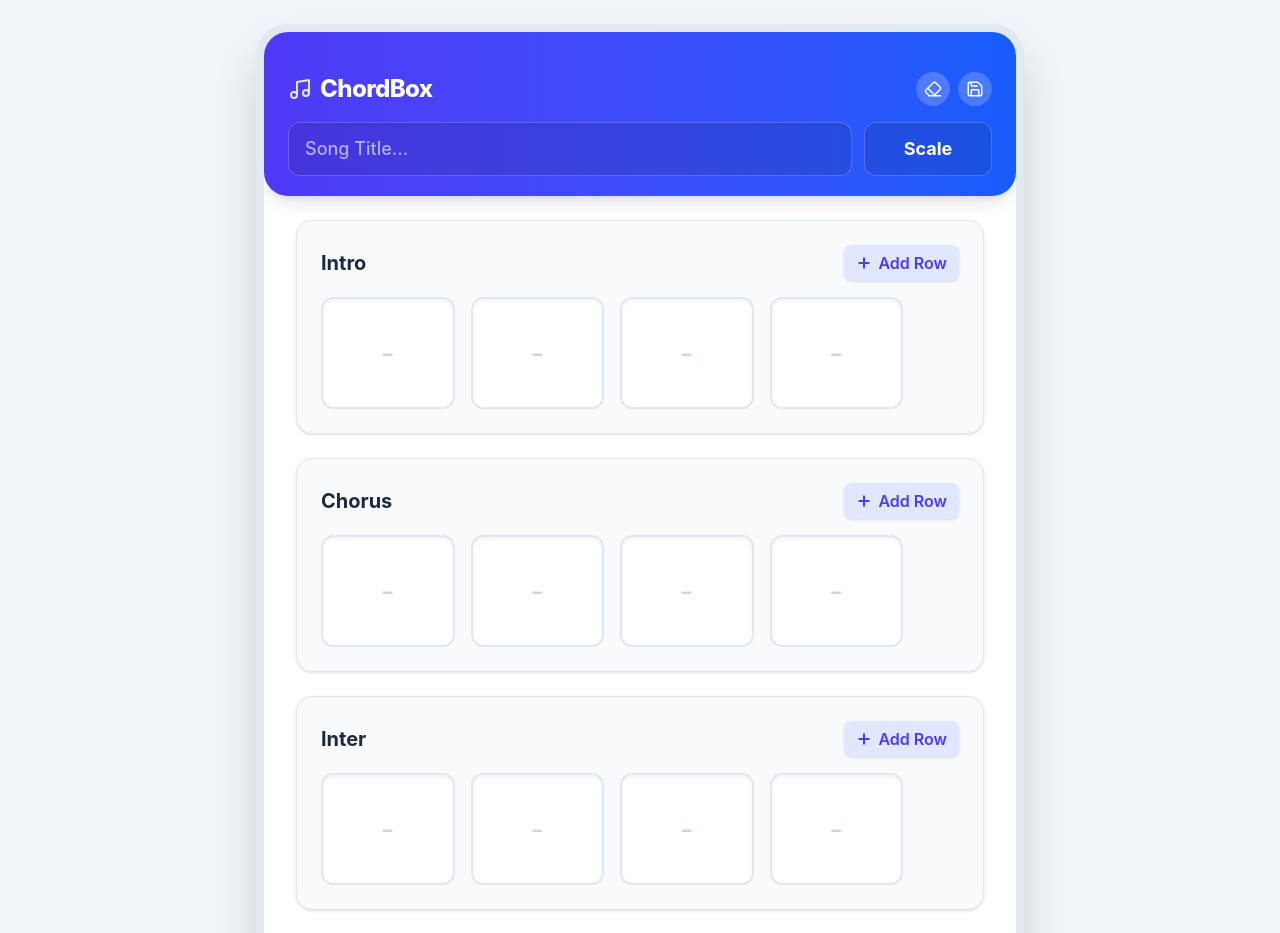
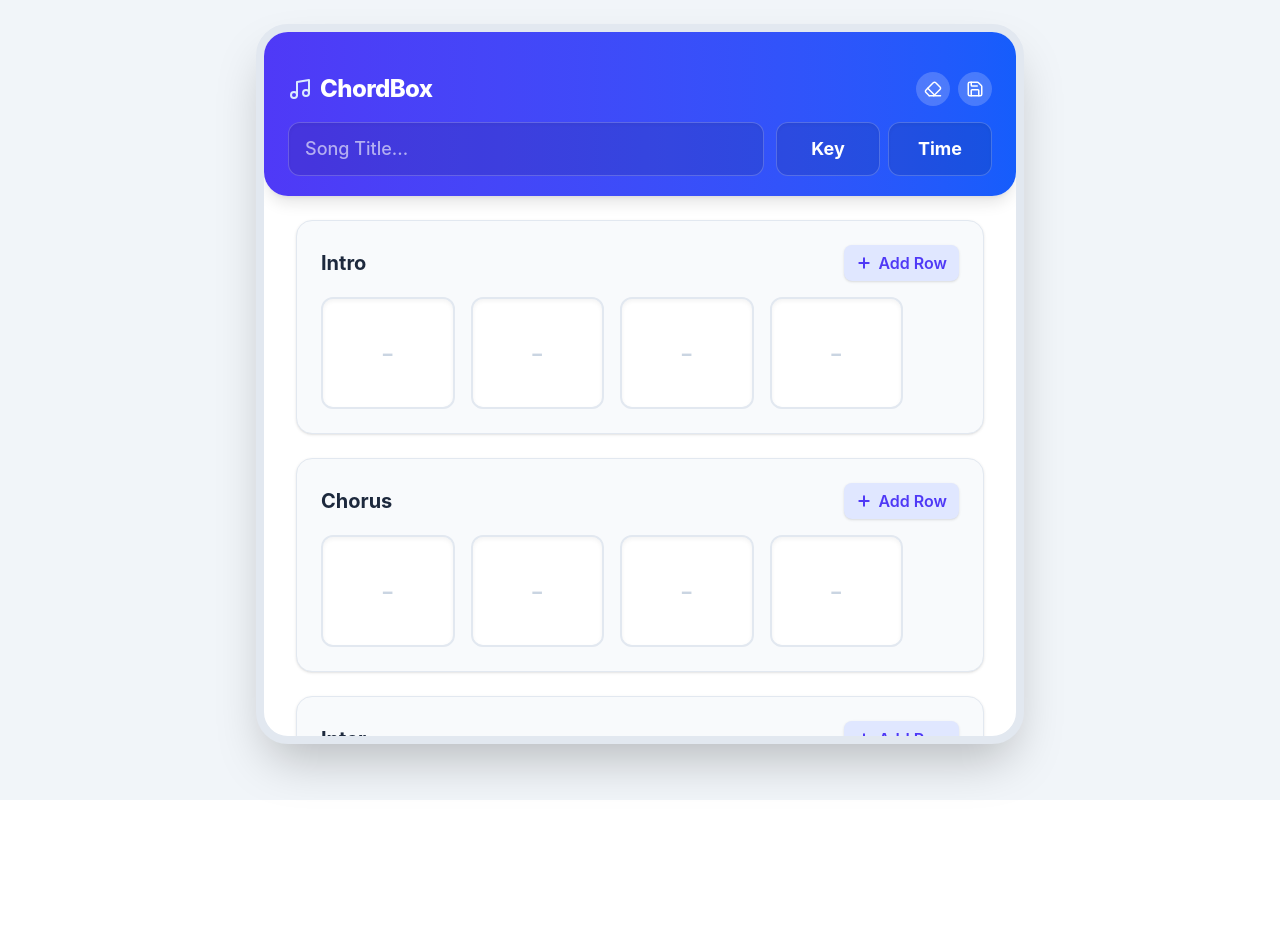
Before and after one commit to NadunML/Chord-Page, a React (Vite) app: page / in a window 1280 px wide. Shown: the top 933 px of the page. Built offline with nearby package versions, Linux system fonts and the light colour scheme.

Commit message:
Fix A4 print layout cutoff, optimize headers, and fix floating bar scroll

```diff
--- a/src/app/App.jsx
+++ b/src/app/App.jsx
@@ -22,7 +22,7 @@ const scaleChords = {
   'G': ['G', 'Am', 'Bm', 'C', 'D', 'Em', 'D7'],
   'Gm': ['Gm', 'Bb', 'Cm', 'Dm', 'Eb', 'F', 'D'],
   'Ab': ['Ab', 'Bbm', 'Cm', 'Db', 'Eb', 'Fm'],
-  'G#m': ['G#m', 'B', 'C#m', 'D#m', 'E', 'F#', 'D#'],
+  'Abm': ['Abm', 'B', 'C#m', 'D#m', 'E', 'F#', 'D#'],
   'A': ['A', 'Bm', 'C#m', 'D', 'E', 'F#m', 'E7'],
   'Am': ['Am', 'C', 'Dm', 'Em', 'F', 'G', 'E'],
   'Bb': ['Bb', 'Cm', 'Dm', 'Eb', 'F', 'Gm', 'F7'],
@@ -33,21 +33,35 @@ const scaleChords = {
 
 const defaultChords = ['C', 'D', 'E', 'F', 'G', 'A', 'B', 'Cm', 'Dm', 'Em', 'Fm', 'Gm', 'Am', 'Bm'];
 
+const emptyCell = () => ({ chord: '', repeatStart: false, repeatEnd: false });
+
 const defaultSections = [
-  { id: '1', name: 'Intro', rows: [['', '', '', '']] },
-  { id: '2', name: 'Chorus', rows: [['', '', '', '']] },
-  { id: '3', name: 'Inter', rows: [['', '', '', '']] },
-  { id: '4', name: 'Verse', rows: [['', '', '', '']] },
+  { id: '1', name: 'Intro', rows: [[emptyCell(), emptyCell(), emptyCell(), emptyCell()]] },
+  { id: '2', name: 'Chorus', rows: [[emptyCell(), emptyCell(), emptyCell(), emptyCell()]] },
+  { id: '3', name: 'Inter', rows: [[emptyCell(), emptyCell(), emptyCell(), emptyCell()]] },
+  { id: '4', name: 'Verse', rows: [[emptyCell(), emptyCell(), emptyCell(), emptyCell()]] },
 ];
 
 export default function App() {
   const [songName, setSongName] = useState(() => localStorage.getItem('chordBox_songName') || '');
   const [songScale, setSongScale] = useState(() => localStorage.getItem('chordBox_songScale') || '');
+  const [timeSignature, setTimeSignature] = useState(() => localStorage.getItem('chordBox_timeSig') || '');
+
   const [sections, setSections] = useState(() => {
     const saved = localStorage.getItem('chordBox_sections');
     if (saved) {
       try {
-        return JSON.parse(saved);
+        let parsed = JSON.parse(saved);
+        // Migration from old string format
+        return parsed.map(sec => ({
+          ...sec,
+          rows: sec.rows.map(row =>
+            row.map(cell => typeof cell === 'string'
+              ? { chord: cell, repeatStart: false, repeatEnd: false }
+              : cell
+            )
+          )
+        }));
       } catch (e) {
         return defaultSections;
       }
@@ -59,7 +73,7 @@ export default function App() {
   const [isCapturing, setIsCapturing] = useState(false);
   const printRef = useRef(null);
 
-  // Sync to local storage on changes
+  // Sync states to local storage
   useEffect(() => {
     localStorage.setItem('chordBox_songName', songName);
   }, [songName]);
@@ -67,6 +81,10 @@ export default function App() {
   useEffect(() => {
     localStorage.setItem('chordBox_songScale', songScale);
   }, [songScale]);
+
+  useEffect(() => {
+    localStorage.setItem('chordBox_timeSig', timeSignature);
+  }, [timeSignature]);
 
   useEffect(() => {
     localStorage.setItem('chordBox_sections', JSON.stringify(sections));
@@ -78,13 +96,26 @@ export default function App() {
       const newRows = [...sec.rows];
       newRows[rowIndex] = [...newRows[rowIndex]];
 
-      // Auto-capitalize first letter if typing manually
       let formattedValue = value;
       if (value.length === 1) {
         formattedValue = value.toUpperCase();
       }
 
-      newRows[rowIndex][colIndex] = formattedValue;
+      newRows[rowIndex][colIndex] = { ...newRows[rowIndex][colIndex], chord: formattedValue };
+      return { ...sec, rows: newRows };
+    }));
+  };
+
+  const toggleRepeat = (sectionId, rowIndex, colIndex, type) => {
+    setSections(prev => prev.map(sec => {
+      if (sec.id !== sectionId) return sec;
+      const newRows = [...sec.rows];
+      newRows[rowIndex] = [...newRows[rowIndex]];
+
+      newRows[rowIndex][colIndex] = {
+        ...newRows[rowIndex][colIndex],
+        [type]: !newRows[rowIndex][colIndex][type]
+      };
       return { ...sec, rows: newRows };
     }));
   };
@@ -92,7 +123,7 @@ export default function App() {
   const addRow = (sectionId) => {
     setSections(prev => prev.map(sec => {
       if (sec.id !== sectionId) return sec;
-      return { ...sec, rows: [...sec.rows, ['', '', '', '']] };
+      return { ...sec, rows: [...sec.rows, [emptyCell(), emptyCell(), emptyCell(), emptyCell()]] };
     }));
   };
 
@@ -100,8 +131,7 @@ export default function App() {
     setSections(prev => prev.map(sec => {
       if (sec.id !== sectionId) return sec;
       const newRows = sec.rows.filter((_, i) => i !== rowIndex);
-      // Ensure at least one row remains
-      return { ...sec, rows: newRows.length > 0 ? newRows : [['', '', '', '']] };
+      return { ...sec, rows: newRows.length > 0 ? newRows : [[emptyCell(), emptyCell(), emptyCell(), emptyCell()]] };
     }));
   };
 
@@ -114,7 +144,7 @@ export default function App() {
 
   const addNewSection = () => {
     const newId = Date.now().toString();
-    setSections(prev => [...prev, { id: newId, name: 'New Part', rows: [['', '', '', '']] }]);
+    setSections(prev => [...prev, { id: newId, name: 'New Part', rows: [[emptyCell(), emptyCell(), emptyCell(), emptyCell()]] }]);
     toast.success("New section added successfully!");
   };
 
@@ -122,6 +152,7 @@ export default function App() {
     if (window.confirm("Are you sure you want to clear all chords and start over?")) {
       setSongName('');
       setSongScale('');
+      setTimeSignature('');
       setSections(defaultSections);
       toast.success("All fields have been cleared!");
     }
@@ -165,16 +196,53 @@ export default function App() {
     ? scaleChords[songScale]
     : defaultChords;
 
+  // Active cell data helper
+  const getActiveCellData = () => {
+    if (!activeCell) return null;
+    const sec = sections.find(s => s.id === activeCell.sec);
+    if (!sec) return null;
+    return sec.rows[activeCell.r][activeCell.c];
+  };
+
+  // Calculate dynamic sizing for precise A4 print mapping
+  const numValidSecs = sections.filter(sec => sec.rows.some(r => r.some(c => c.chord?.trim() !== ''))).length;
+  const numValidRows = sections.reduce((acc, sec) => {
+    const hasChords = sec.rows.some(r => r.some(c => c.chord?.trim() !== ''));
+    return acc + (hasChords ? sec.rows.length : 0);
+  }, 0);
+
+  // A4 exact bounds calculation (Strict 1123px constraint math)
+  // Header + Footer footprint minimized drastically: 1123 - (Top/Bot paddings 48px) - (Header 80px) - (Footer 30px) = 965px raw available. We use 940 for safety.
+  // Section titles: 18px font + 8px margin = ~30px vertical footprint.
+  const availableHeight = 940 - (numValidSecs * 30);
+  const idealTotalRowSpace = availableHeight / (numValidRows || 1);
+
+  // Calculate Box Height dynamically leaving room for gaps. Max 75% of space goes to box, 25% to gaps.
+  let calculatedBoxHeight = Math.floor(idealTotalRowSpace * 0.75);
+  calculatedBoxHeight = Math.max(12, Math.min(72, calculatedBoxHeight));
+
+  const printBoxHeight = `${calculatedBoxHeight}px`;
+  const printTextSize = `${Math.max(10, Math.floor(calculatedBoxHeight * 0.45))}px`;
+  // Vertical column gap
+  const printGap = `${Math.max(4, Math.floor(idealTotalRowSpace * 0.15))}px`;
+  // Margins between sections
+  const printMb = `${Math.max(12, Math.floor(idealTotalRowSpace * 0.3))}px`;
+
   return (
     <div className="min-h-screen bg-slate-100 flex justify-center font-sans sm:py-6 relative">
       <Toaster position="top-center" />
 
       {/* Main Interactive App Container */}
       <div
-        className="w-full max-w-md md:max-w-3xl bg-white sm:rounded-[2rem] sm:shadow-2xl relative flex flex-col border-slate-200 border-t-0 sm:border-8 min-h-screen sm:min-h-[90vh] overflow-hidden"
+        className="w-full max-w-md md:max-w-3xl bg-white sm:rounded-[2rem] sm:shadow-2xl relative flex flex-col border-slate-200 border-t-0 sm:border-8 h-screen sm:h-[90vh] overflow-hidden"
       >
-        {/* Header */}
-        <header className="bg-gradient-to-r from-indigo-600 to-blue-600 text-white pt-10 pb-5 px-6 rounded-b-3xl shadow-lg relative z-10 shrink-0">
+        {/* Content Body wrapper that handles all scrolling */}
+        <div
+          className="flex-1 scroll-smooth overflow-y-auto pb-48 flex flex-col"
+          onClick={() => setActiveCell(null)}
+        >
+          {/* Header (Now inside the scroller so it scrolls with the page) */}
+          <header className="bg-gradient-to-r from-indigo-600 to-blue-600 text-white pt-10 pb-5 px-4 md:px-6 rounded-b-3xl shadow-lg relative z-10 shrink-0">
             <div className="flex items-center justify-between mb-4">
               <div className="flex items-center gap-2">
                 <Music size={24} className="text-blue-100" />
@@ -199,14 +267,25 @@ export default function App() {
                 className="flex-1 bg-black/10 border border-white/20 rounded-xl px-4 py-3 text-white placeholder:text-white/60 focus:outline-none focus:bg-white/20 focus:border-white/40 transition-all font-medium text-lg shadow-inner min-w-0"
               />
 
-            <div className="relative shrink-0">
+              <div className="flex gap-2 shrink-0">
                 <select
                   value={songScale}
                   onChange={(e) => setSongScale(e.target.value)}
-                className="w-full md:w-32 bg-black/10 border border-white/20 rounded-xl px-2 py-3 text-white focus:outline-none focus:bg-white/20 focus:border-white/40 transition-all font-bold text-lg shadow-inner appearance-none text-center cursor-pointer h-full"
+                  className="flex-1 md:w-28 bg-black/10 border border-white/20 rounded-xl px-2 py-3 text-white focus:outline-none focus:bg-white/20 focus:border-white/40 transition-all font-bold text-lg shadow-inner appearance-none text-center cursor-pointer h-full"
                 >
-                <option value="" className="text-slate-800 font-normal">Scale</option>
+                  <option value="" className="text-slate-800 font-normal">Key</option>
                   {Object.keys(scaleChords).map(k => (
+                    <option key={k} value={k} className="text-slate-800 font-bold">{k}</option>
+                  ))}
+                </select>
+
+                <select
+                  value={timeSignature}
+                  onChange={(e) => setTimeSignature(e.target.value)}
+                  className="flex-1 md:w-24 bg-black/10 border border-white/20 rounded-xl px-2 py-3 text-white focus:outline-none focus:bg-white/20 focus:border-white/40 transition-all font-bold text-lg shadow-inner appearance-none text-center cursor-pointer h-full"
+                >
+                  <option value="" className="text-slate-800 font-normal">Time</option>
+                  {['2/4', '3/4', '4/4', '6/8'].map(k => (
                     <option key={k} value={k} className="text-slate-800 font-bold">{k}</option>
                   ))}
                 </select>
@@ -214,11 +293,7 @@ export default function App() {
             </div>
           </header>
 
-        {/* Content Body */}
-        <div
-          className="flex-1 px-4 md:px-8 py-6 space-y-6 scroll-smooth overflow-y-auto pb-40"
-          onClick={() => setActiveCell(null)}
-        >
+          <div className="px-4 md:px-8 py-6 space-y-6">
             {sections.map((section) => (
               <div key={section.id} className="bg-slate-50 border border-slate-200 rounded-2xl p-4 md:p-6 shadow-sm relative group" onClick={e => e.stopPropagation()}>
                 {/* Section Header */}
@@ -242,18 +317,32 @@ export default function App() {
                   {section.rows.map((row, rIndex) => (
                     <div key={rIndex} className="flex gap-2 md:gap-4 items-center relative w-full">
                       <div className="grid grid-cols-4 gap-2 md:gap-4 flex-1">
-                      {row.map((chord, cIndex) => {
+                        {row.map((cell, cIndex) => {
                           const isActive = activeCell?.sec === section.id && activeCell?.r === rIndex && activeCell?.c === cIndex;
                           return (
-                          <div key={cIndex} className="relative w-full pt-[100%] sm:pt-0 sm:h-24 md:h-28">
+                            <div key={cIndex} className="relative w-full aspect-square sm:aspect-auto sm:h-24 md:h-28">
+                              <div className={`absolute inset-0 w-full h-full flex items-center justify-between px-2 md:px-4 rounded-xl border-2 transition-all shadow-inner bg-white ${isActive ? 'border-indigo-500 ring-4 ring-indigo-500/20' : 'border-slate-200 focus-within:border-indigo-400'}`}>
+
+                                {/* Left Repeat Bracket */}
+                                <div className="w-3 md:w-5 flex justify-center shrink-0">
+                                  {cell.repeatStart && <span className="text-xl sm:text-2xl md:text-4xl font-extrabold text-slate-800 select-none">[</span>}
+                                </div>
+
                                 <input
-                              value={chord}
+                                  value={cell.chord}
                                   onFocus={() => setActiveCell({ sec: section.id, r: rIndex, c: cIndex })}
                                   onChange={(e) => updateChord(section.id, rIndex, cIndex, e.target.value)}
-                              className={`absolute inset-0 w-full h-full text-center text-xl sm:text-2xl md:text-3xl font-black rounded-xl border-2 outline-none transition-all shadow-inner bg-white ${isActive ? 'border-indigo-500 ring-4 ring-indigo-500/20 text-indigo-700' : 'border-slate-200 focus:border-indigo-400 text-slate-700'} placeholder:text-slate-300 placeholder:font-normal`}
+                                  className={`flex-1 w-full min-w-0 text-center text-xl sm:text-2xl md:text-3xl font-black outline-none bg-transparent ${isActive ? 'text-indigo-700' : 'text-slate-700'} placeholder:text-slate-300 placeholder:font-normal`}
                                   maxLength={7}
                                   placeholder="-"
                                 />
+
+                                {/* Right Repeat Bracket */}
+                                <div className="w-3 md:w-5 flex justify-center shrink-0">
+                                  {cell.repeatEnd && <span className="text-xl sm:text-2xl md:text-4xl font-extrabold text-slate-800 select-none">]</span>}
+                                </div>
+
+                              </div>
                             </div>
                           );
                         })}
@@ -289,8 +378,9 @@ export default function App() {
               </button>
             </div>
           </div>
+        </div>
 
-        {/* Chord Suggestions Floating Bar */}
+        {/* Floating Bar with Chords & Repeat Controls */}
         {activeCell && (
           <div className="absolute bottom-0 left-0 right-0 bg-white/95 backdrop-blur-md border-t border-slate-200 shadow-[0_-10px_40px_rgba(0,0,0,0.15)] z-50 p-3 pb-6 sm:pb-3 animate-in slide-in-from-bottom-6 duration-300 rounded-b-[2rem] sm:rounded-b-[1.5rem]">
             <div className="flex items-center justify-between mb-3 px-1 md:px-4">
@@ -308,7 +398,8 @@ export default function App() {
               </button>
             </div>
 
-            <div className="flex overflow-x-auto gap-2.5 pb-2 md:px-4" style={{ scrollbarWidth: 'none', msOverflowStyle: 'none' }}>
+            <div className="flex items-center">
+              <div className="flex flex-1 overflow-x-auto gap-2.5 pb-2 md:px-4" style={{ scrollbarWidth: 'none', msOverflowStyle: 'none' }}>
                 {currentSuggestions.map(chord => (
                   <button
                     key={chord}
@@ -322,11 +413,36 @@ export default function App() {
                   </button>
                 ))}
               </div>
+
+              {/* Repeat Syntax Toggles */}
+              <div className="flex gap-2 pl-3 ml-3 border-l-2 border-indigo-100 shrink-0 self-start">
+                <button
+                  onMouseDown={(e) => {
+                    e.preventDefault();
+                    toggleRepeat(activeCell.sec, activeCell.r, activeCell.c, 'repeatStart');
+                  }}
+                  className={`border-2 font-extrabold px-4 py-3 md:py-4 rounded-xl transition-all text-xl shadow-sm ${getActiveCellData()?.repeatStart ? 'bg-indigo-600 text-white border-indigo-600' : 'bg-white text-indigo-700 border-indigo-100 hover:bg-indigo-50'}`}
+                  title="Toggle start repeat bracket"
+                >
+                  [
+                </button>
+                <button
+                  onMouseDown={(e) => {
+                    e.preventDefault();
+                    toggleRepeat(activeCell.sec, activeCell.r, activeCell.c, 'repeatEnd');
+                  }}
+                  className={`border-2 font-extrabold px-4 py-3 md:py-4 rounded-xl transition-all text-xl shadow-sm ${getActiveCellData()?.repeatEnd ? 'bg-indigo-600 text-white border-indigo-600' : 'bg-white text-indigo-700 border-indigo-100 hover:bg-indigo-50'}`}
+                  title="Toggle end repeat bracket"
+                >
+                  ]
+                </button>
+              </div>
+            </div>
           </div>
         )}
       </div>
 
-      {/* A4 Print Container - Visible dynamically to ensure valid rendering bounds */}
+      {/* A4 Print Container - Dynamic scaling to fit all content on A4 visually */}
       <div
         className="absolute top-0 left-0 w-full flex justify-center pb-20"
         style={{
@@ -339,34 +455,51 @@ export default function App() {
         <div
           ref={printRef}
           className="flex flex-col"
-          style={{ width: '794px', minHeight: '1123px', padding: '60px 40px', boxSizing: 'border-box', backgroundColor: '#ffffff' }}
+          style={{ width: '794px', height: '1123px', padding: '24px 32px', boxSizing: 'border-box', backgroundColor: '#ffffff', overflow: 'hidden' }}
         >
           {/* Print Header */}
-          <div className="text-center mb-10 border-b-2 pb-8" style={{ borderColor: '#e2e8f0' }}>
-            <h1 className="text-5xl font-extrabold mb-3" style={{ color: '#1e293b', fontFamily: 'sans-serif' }}>{songName || 'Untitled Song'}</h1>
-            {songScale && <p className="text-2xl font-semibold" style={{ color: '#64748b', fontFamily: 'sans-serif' }}>Key: {songScale}</p>}
+          <div className="text-center border-b-2" style={{ borderColor: '#e2e8f0', paddingBottom: '12px', marginBottom: '16px' }}>
+            <h1 className="font-extrabold mb-1" style={{ color: '#1e293b', fontFamily: 'sans-serif', fontSize: '24px', lineHeight: '1.2', whiteSpace: 'nowrap', overflow: 'hidden', textOverflow: 'ellipsis', padding: '0 20px' }}>{songName || 'Untitled Song'}</h1>
+            <div className="flex items-center justify-center gap-6">
+              {songScale && <p className="font-semibold" style={{ color: '#64748b', fontFamily: 'sans-serif', fontSize: '16px' }}>Key: {songScale}</p>}
+              {timeSignature && <p className="font-semibold" style={{ color: '#64748b', fontFamily: 'sans-serif', fontSize: '16px' }}>Time: {timeSignature}</p>}
+            </div>
           </div>
 
           {/* Print Chords Content */}
-          <div className="space-y-10 flex-1">
+          <div className="flex-1" style={{ gap: printMb, display: 'flex', flexDirection: 'column' }}>
             {sections.map((section) => {
-              // Only print sections that have at least one chord
-              const hasChords = section.rows.some(row => row.some(chord => chord.trim() !== ''));
+              const hasChords = section.rows.some(row => row.some(cell => cell.chord?.trim() !== ''));
               if (!hasChords) return null;
 
               return (
-                <div key={section.id} className="mb-8 page-break-inside-avoid">
-                  <h2 className="text-3xl font-bold mb-5" style={{ color: '#334155', fontFamily: 'sans-serif' }}>{section.name}</h2>
-                  <div className="space-y-3">
+                <div key={section.id} className="page-break-inside-avoid">
+                  <h2 className="font-bold" style={{ color: '#334155', fontFamily: 'sans-serif', fontSize: '18px', marginBottom: '8px' }}>{section.name}</h2>
+
+                  <div style={{ display: 'flex', flexDirection: 'column', gap: printGap }}>
                     {section.rows.map((row, rIndex) => (
-                      <div key={rIndex} className="grid grid-cols-4 gap-4">
-                        {row.map((chord, cIndex) => (
+                      <div key={rIndex} className="grid grid-cols-4" style={{ gap: '16px' }}>
+                        {row.map((cell, cIndex) => (
                           <div
                             key={cIndex}
-                            className="border-2 rounded-xl h-24 flex items-center justify-center text-4xl font-extrabold"
-                            style={{ backgroundColor: '#f8fafc', borderColor: '#cbd5e1', color: '#1e293b', fontFamily: 'sans-serif' }}
+                            className="border-2 rounded-xl flex items-center justify-between"
+                            style={{
+                              backgroundColor: '#f8fafc',
+                              borderColor: '#cbd5e1',
+                              height: printBoxHeight,
+                              padding: '0 16px'
+                            }}
                           >
-                            {chord || ''}
+                            {/* Left Bracket */}
+                            <span style={{ fontSize: printTextSize, fontWeight: 900, color: '#1e293b', fontFamily: 'sans-serif', visibility: cell.repeatStart ? 'visible' : 'hidden' }}>[</span>
+
+                            {/* Chord Text */}
+                            <span style={{ fontSize: printTextSize, fontWeight: 800, color: '#1e293b', fontFamily: 'sans-serif' }}>
+                              {cell.chord || ''}
+                            </span>
+
+                            {/* Right Bracket */}
+                            <span style={{ fontSize: printTextSize, fontWeight: 900, color: '#1e293b', fontFamily: 'sans-serif', visibility: cell.repeatEnd ? 'visible' : 'hidden' }}>]</span>
                           </div>
                         ))}
                       </div>
@@ -377,8 +510,7 @@ export default function App() {
             })}
           </div>
 
-          {/* Footer */}
-          <div className="mt-12 text-center font-medium text-lg" style={{ color: '#94a3b8', fontFamily: 'sans-serif' }}>
+          <div className="text-center font-medium" style={{ color: '#94a3b8', fontFamily: 'sans-serif', fontSize: '14px', marginTop: 'auto', paddingTop: '20px' }}>
             Created with ChordBox
           </div>
         </div>
```
Lines whose indentation alone changed are shown as unchanged.
